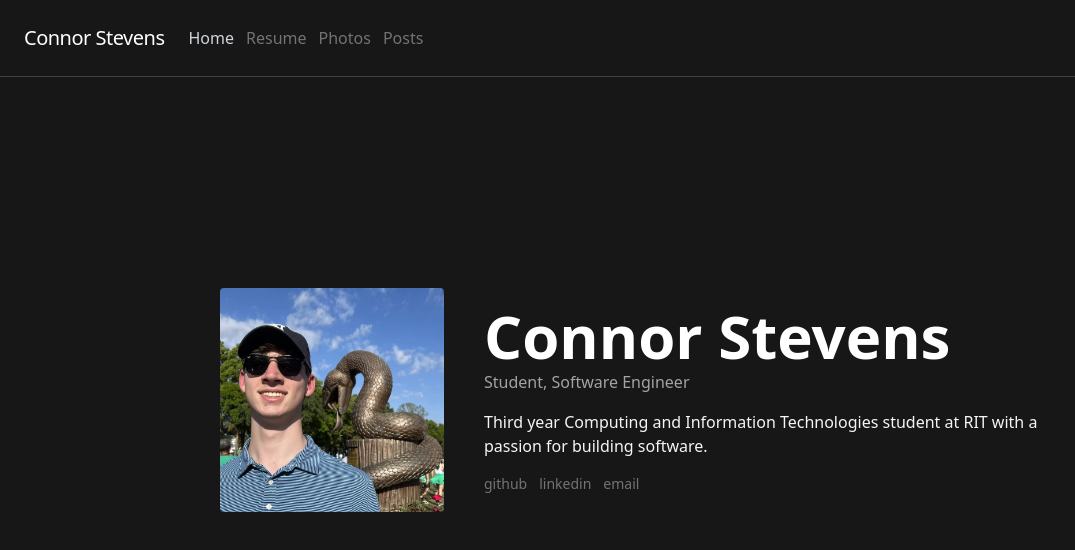
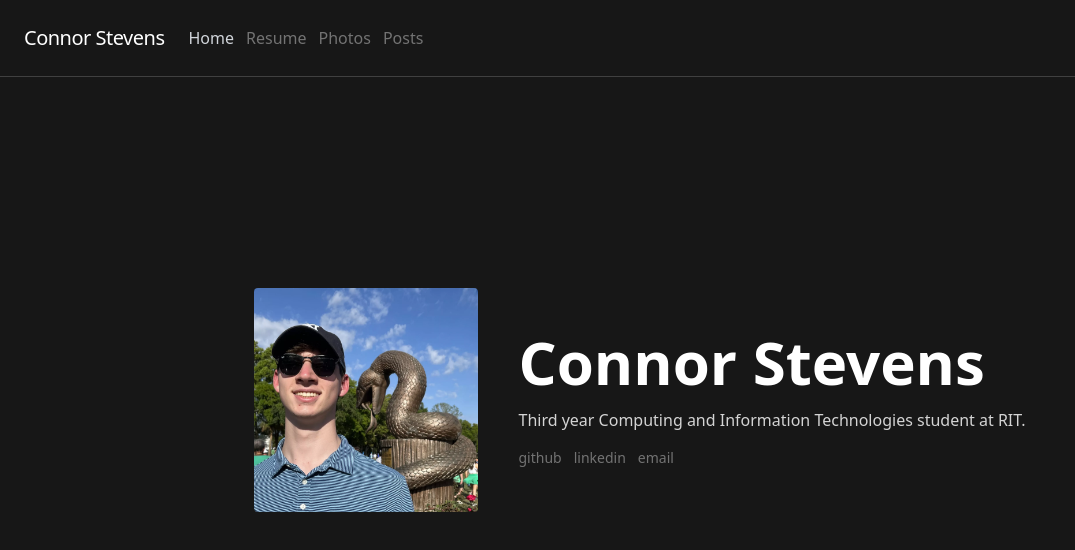
Before and after one commit to cnrstvns/cnrstvns.dev, a Next.js app: page / in a window 1280 px wide. Shown: the top 550 px of the page, without its empty margins (0-1075 px from the left). Built offline with nearby package versions, Linux system fonts and the light colour scheme.

Commit message:
some updates

```diff
--- a/src/app/(footer)/resume/page.tsx
+++ b/src/app/(footer)/resume/page.tsx
@@ -98,7 +98,7 @@ export default function About() {
 
           <div className="text-base">- Software Engineering</div>
           <div className="text-base">- Entrepreneurship</div>
-          <div className="text-base">- Skiing</div>
+          <div className="text-base">- Fishing</div>
           <div className="text-base">- Hiking</div>
         </div>
       </div>
--- a/src/app/(footerless)/page.tsx
+++ b/src/app/(footerless)/page.tsx
@@ -16,10 +16,8 @@ export default function Index() {
         <div className="text-4xl md:text-5xl lg:text-6xl font-semibold text-white">
           Connor Stevens
         </div>
-        <div className="text-neutral-400 mt-1">Student, Software Engineer</div>
-        <div className="text-neutral-100 max-w-xl mt-4">
-          Third year Computing and Information Technologies student at RIT with
-          a passion for building software.
+        <div className="text-neutral-300 max-w-xl mt-4">
+          Third year Computing and Information Technologies student at RIT.
         </div>
         <div className="mt-4 space-x-2 lg:space-x-3 flex flex-wrap">
           <Link size="sm" href="https://github.com/cnrstvns" external>
```
